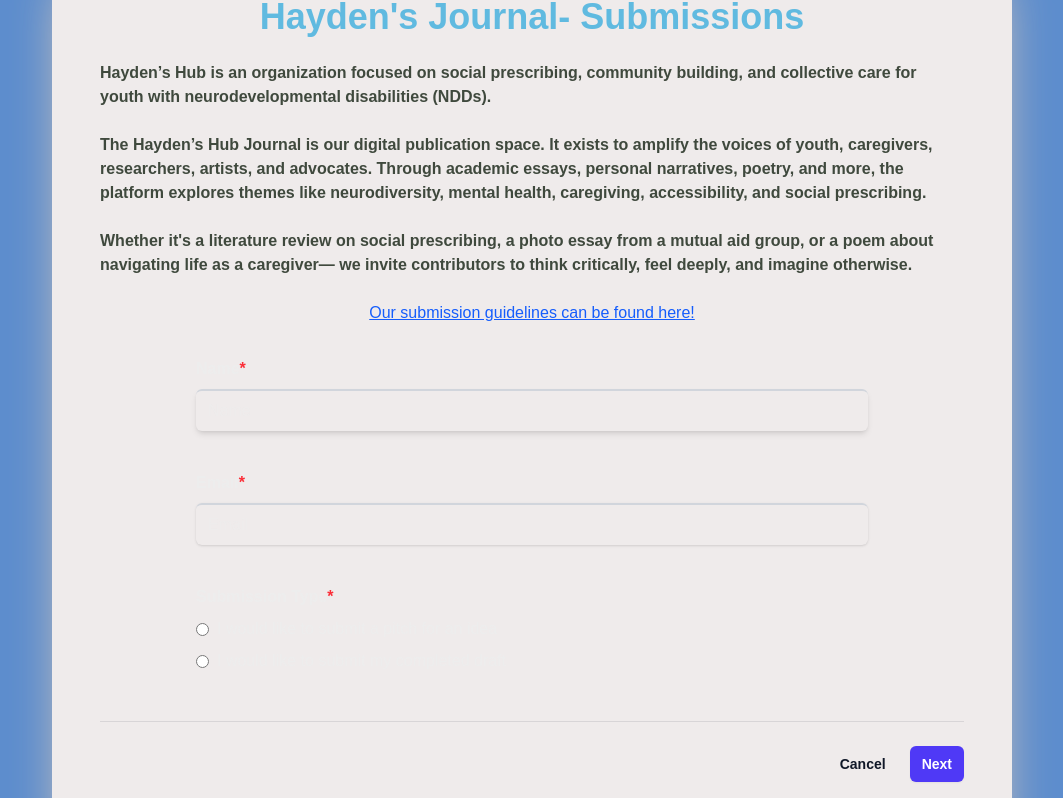
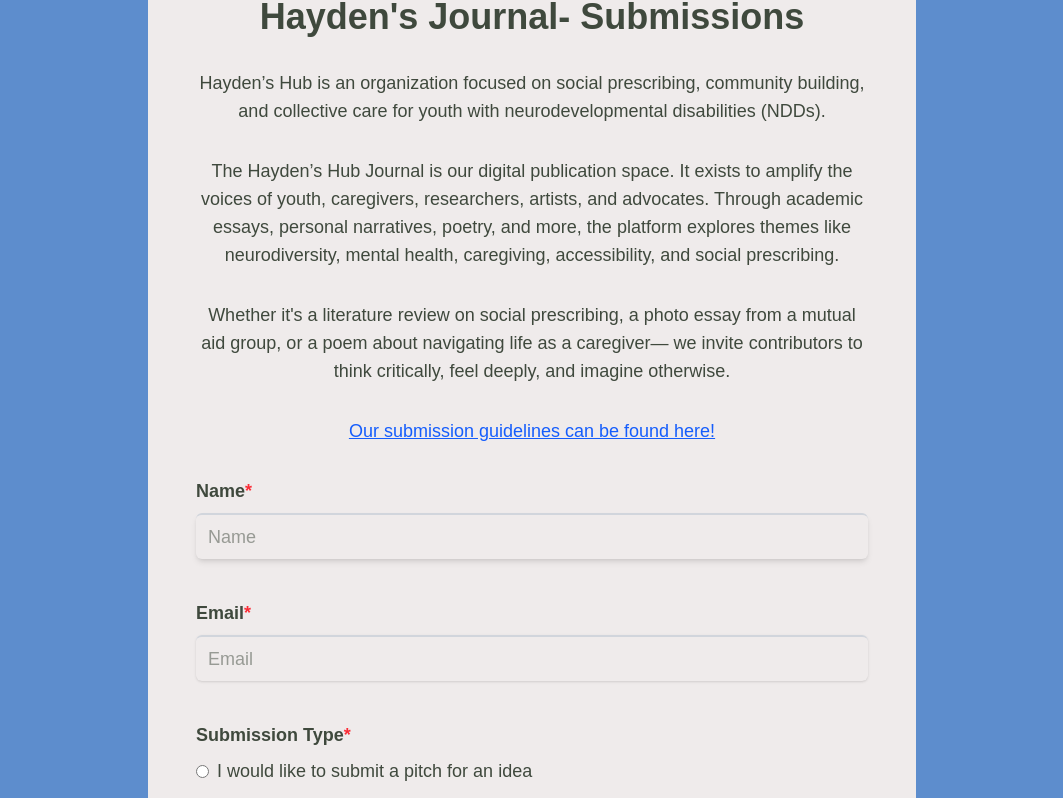
Before and after one commit to Haydens-Hub/auto-publish, a Next.js app: page /form-submission/step1 in a window 1280 px wide. Shown: the part 514-1312 px from the top of the page, without its empty margins (108-1171 px from the left). Built offline with nearby package versions, Linux system fonts and the light colour scheme.

Commit message:
created SubmissionLayout; implemented layout in steps; styling better matches existing hayden's hub site

```diff
--- a/src/components/Step1Form.tsx
+++ b/src/components/Step1Form.tsx
@@ -1,11 +1,12 @@
-"use client"
+"use client";
 
-import { useFormData } from "@/context/FormContext"
-import Link from "next/link"
-import { Step1Schema } from "@/lib/formSchema"
+import { useFormData } from "@/context/FormContext";
+import Link from "next/link";
+import { Step1Schema } from "@/lib/formSchema";
 import { useState } from "react";
 import { z } from "zod";
 import { useRouter } from "next/navigation";
+import { SubmissionLayout } from "./SubmissionLayout";
 
 export const Step1Form = () => {
   const router = useRouter();
@@ -23,9 +24,8 @@ export const Step1Form = () => {
       });
       setErrors({});
       // Proceed to next step
-      console.log("Reachig function!")
-      router.push('/form-submission/step2')
-
+      console.log("Reachig function!");
+      router.push("/form-submission/step2");
     } catch (err) {
       if (err instanceof z.ZodError) {
         const fieldErrors: Record<string, string> = {};
@@ -40,26 +40,47 @@ export const Step1Form = () => {
   };
 
   return (
-    <form onSubmit={handleSubmit} className="p-12 mx-12 flex flex-col rounded-2xl bg-[#EFEBEB] shadow-2xl shadow-[#E6CFB8] w-full">
-        <div className="space-y-12">
+    <SubmissionLayout onSubmit={handleSubmit} onCancel={() => {}}>
       <div className="border-b border-gray-900/10 pb-12">
-
-                <div className="flex flex-col justify-left items-center gap-6">
-                    <h1 className="text-4xl text-[#60bae0] font-extrabold">Hayden&apos;s Journal- Submissions</h1>
-                    <p className="font-semibold text-[#3F493D]">Hayden’s Hub is an organization focused on social prescribing, community building, and collective care for youth with neurodevelopmental disabilities (NDDs).</p>
-                    <p className="font-semibold text-[#3F493D]">The Hayden’s Hub Journal is our digital publication space. It exists to amplify the voices of youth, caregivers, researchers, artists, and advocates. Through academic essays, personal narratives, poetry, and more, the platform explores themes like neurodiversity, mental health, caregiving, accessibility, and social prescribing.</p>
-                    <p className="font-semibold text-[#3F493D]">Whether it&apos;s a literature review on social prescribing, a photo essay from a mutual aid group, or a poem about navigating life as a caregiver— we invite contributors to think critically, feel deeply, and imagine otherwise.</p>
+        <div className="flex flex-col justify-center items-center gap-8">
+          <h2 className="text-3xl md:text-4xl font-bold">
+            Hayden&apos;s Journal- Submissions
+          </h2>
+          <div className="flex flex-col gap-8 text-lg mb">
+            <p>
+              Hayden’s Hub is an organization focused on social prescribing,
+              community building, and collective care for youth with
+              neurodevelopmental disabilities (NDDs).
+            </p>
+            <p>
+              The Hayden’s Hub Journal is our digital publication space. It
+              exists to amplify the voices of youth, caregivers, researchers,
+              artists, and advocates. Through academic essays, personal
+              narratives, poetry, and more, the platform explores themes like
+              neurodiversity, mental health, caregiving, accessibility, and
+              social prescribing.
+            </p>
+            <p>
+              Whether it&apos;s a literature review on social prescribing, a
+              photo essay from a mutual aid group, or a poem about navigating
+              life as a caregiver— we invite contributors to think critically,
+              feel deeply, and imagine otherwise.
+            </p>
             <Link
               className="text-blue-600 underline"
-                    href='https://docs.google.com/document/d/1X3bqkViAucD2TG4gOeIHJ-RjENp5OH9BM34fYZMuF9Q/edit?tab=t.0'>
+              href="https://docs.google.com/document/d/1X3bqkViAucD2TG4gOeIHJ-RjENp5OH9BM34fYZMuF9Q/edit?tab=t.0"
+            >
               Our submission guidelines can be found here!
             </Link>
+          </div>
         </div>
 
         {/* Step 1 Inputs */}
         <div className="flex flex-col justify-start items-start gap-2 mt-8 w-full max-w-2xl mx-auto">
           {/* Name */}
-                    <label className="flex flex-row font-semibold">Name<p className="text-red-500">*</p></label>
+          <label className="flex flex-row text-lg font-semibold">
+            Name<p className="text-red-500">*</p>
+          </label>
           <input
             type="text"
             placeholder="Name"
@@ -69,7 +90,9 @@ export const Step1Form = () => {
           />
 
           {/* Email */}
-                    <label className="flex flex-row font-semibold mt-8">Email<p className="text-red-500">*</p></label>
+          <label className="flex flex-row font-semibold mt-8">
+            Email<p className="text-red-500">*</p>
+          </label>
           <input
             type="email"
             placeholder="Email"
@@ -80,7 +103,9 @@ export const Step1Form = () => {
 
           {/* Submission Type */}
           <div className="flex flex-col gap-2 mt-8">
-                    <label className="flex flex-row font-semibold">Submission Type<p className="text-red-500">*</p></label>
+            <label className="flex flex-row font-semibold">
+              Submission Type<p className="text-red-500">*</p>
+            </label>
             <label className="flex items-center gap-2">
               <input
                 type="radio"
@@ -102,23 +127,8 @@ export const Step1Form = () => {
               I would like to submit my completed draft
             </label>
           </div>
-
-                </div>
-
         </div>
       </div>
-
-        <div className="mt-6 flex items-center justify-end gap-x-6">
-            <button type="button" className="text-sm/6 font-semibold text-gray-900">
-            Cancel
-            </button>
-            <button
-            type="submit"
-            className="rounded-md bg-indigo-600 px-3 py-2 text-sm font-semibold text-white shadow-xs hover:bg-indigo-500 focus-visible:outline-2 focus-visible:outline-offset-2 focus-visible:outline-indigo-600"
-            >
-            Next
-            </button>
-        </div>
-    </form>
-  )
-}
+    </SubmissionLayout>
+  );
+};
--- a/src/components/Step2Form.tsx
+++ b/src/components/Step2Form.tsx
@@ -1,11 +1,11 @@
-"use client"
+"use client";
 
-import { useFormData } from "@/context/FormContext"
-import Link from "next/link"
-import { Step2Schema } from "@/lib/formSchema"
+import { useFormData } from "@/context/FormContext";
+import { Step2Schema } from "@/lib/formSchema";
 import { useState } from "react";
 import { z } from "zod";
 import { useRouter } from "next/navigation";
+import { SubmissionLayout } from "./SubmissionLayout";
 
 export const Step2Form = () => {
   const router = useRouter();
@@ -23,9 +23,8 @@ export const Step2Form = () => {
       });
       setErrors({});
       // Proceed to next step
-      console.log("Reachig function!")
-      router.push('/form-submission/step2')
-
+      console.log("Reachig function!");
+      router.push("/form-submission/step2");
     } catch (err) {
       if (err instanceof z.ZodError) {
         const fieldErrors: Record<string, string> = {};
@@ -40,22 +39,27 @@ export const Step2Form = () => {
   };
 
   return (
-    <form onSubmit={handleSubmit} className="p-12 mx-12 flex flex-col rounded-2xl bg-[#EFEBEB] shadow-2xl shadow-[#E6CFB8] w-full">
-        <div className="space-y-12">
+    <SubmissionLayout onSubmit={handleSubmit} onCancel={() => {}}>
       <div className="border-b border-gray-900/10 pb-12">
-
-                <div className="flex flex-col justify-left items-center gap-6">
-                    <h1 className="text-4xl text-[#60bae0] font-extrabold">Hayden&apos;s Journal- Submissions</h1>
+        <div className="flex flex-col justify-center items-center gap-8">
+          <h2 className="text-3xl md:text-4xl font-bold">
+            Hayden&apos;s Journal- Submissions
+          </h2>
         </div>
 
         {/* Step 1 Inputs */}
         <div className="flex flex-col justify-start items-start gap-2 mt-8 w-full max-w-2xl mx-auto">
           <div className="border-t-8 shadow-md border-red-500 rounded-lg py-2 px-3">
-                        <p className="font-semibold text-[#3F493D]">Unsure of what to submit? No worries! Our team will review your pitch and meet with you to discuss possible directions you can go to submit.</p>
+            <p className="font-semibold text-[#3F493D]">
+              Unsure of what to submit? No worries! Our team will review your
+              pitch and meet with you to discuss possible directions you can go
+              to submit.
+            </p>
           </div>
           {/* Idea Description */}
           <label className="flex flex-row font-semibold mt-10">
-                        Tell us about your idea! What kind of article are you thinking of writing about?<p className="text-red-500">*</p>
+            Tell us about your idea! What kind of article are you thinking of
+            writing about?<p className="text-red-500">*</p>
           </label>
           <input
             type="text"
@@ -67,7 +71,9 @@ export const Step2Form = () => {
 
           {/* Motivation */}
           <label className="flex flex-row font-medium mt-8">
-                        What is your motivation behind writing for Hayden&apos;s Journal? Tell us about your life experiences and how your connection to the Hayden&apos;s Hub mission. <p className="text-red-500">*</p>
+            What is your motivation behind writing for Hayden&apos;s Journal?
+            Tell us about your life experiences and how your connection to the
+            Hayden&apos;s Hub mission. <p className="text-red-500">*</p>
           </label>
           <input
             type="text"
@@ -96,21 +102,7 @@ export const Step2Form = () => {
             />
           </div>
         </div>
-
       </div>
-        </div>
-
-        <div className="mt-6 flex items-center justify-end gap-x-6">
-            <button type="button" className="text-sm/6 font-semibold text-gray-900">
-            Cancel
-            </button>
-            <button
-            type="submit"
-            className="rounded-md bg-indigo-600 px-3 py-2 text-sm font-semibold text-white shadow-xs hover:bg-indigo-500 focus-visible:outline-2 focus-visible:outline-offset-2 focus-visible:outline-indigo-600"
-            >
-            Next
-            </button>
-        </div>
-    </form>
-  )
-}
+    </SubmissionLayout>
+  );
+};
--- /dev/null
+++ b/src/components/SubmissionLayout.tsx
@@ -0,0 +1,38 @@
+import { FormEvent, ReactNode, FunctionComponent } from "react";
+
+interface FormProps {
+  onSubmit: (e: FormEvent<HTMLFormElement>) => void;
+  onCancel: () => void;
+  children: ReactNode;
+}
+
+export const SubmissionLayout: FunctionComponent<FormProps> = ({
+  onSubmit,
+  children,
+  onCancel,
+}) => {
+  return (
+    <form
+      onSubmit={onSubmit}
+      className="max-w-3xl p-12 mx-12 flex text-lg md:text-lg flex-col rounded-2xl text-[#3F493D] bg-[#EFEBEB] w-full text-center"
+    >
+      <div className="space-y-12">{children}</div>
+
+      <div className="mt-6 flex items-center justify-start gap-x-6">
+        <button
+          type="button"
+          className="text-sm/6 font-semibold text-gray-900"
+          onClick={onCancel}
+        >
+          Cancel
+        </button>
+        <button
+          type="submit"
+          className="rounded-md bg-[#DF3F29] px-3 py-2 text-sm font-semibold text-white shadow-xs hover:bg-red-700 focus-visible:outline-2 focus-visible:outline-offset-2 focus-visible:outline-red-700"
+        >
+          Next
+        </button>
+      </div>
+    </form>
+  );
+};
```
Lines whose indentation alone changed are shown as unchanged.
